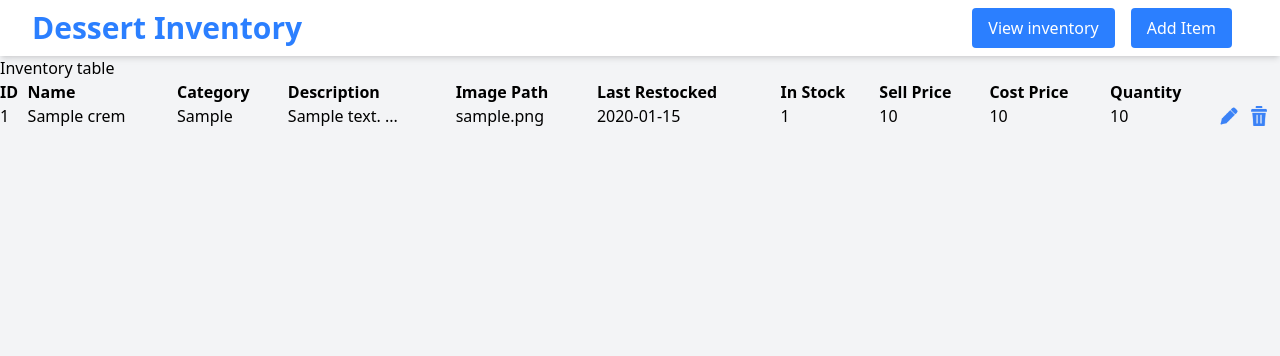
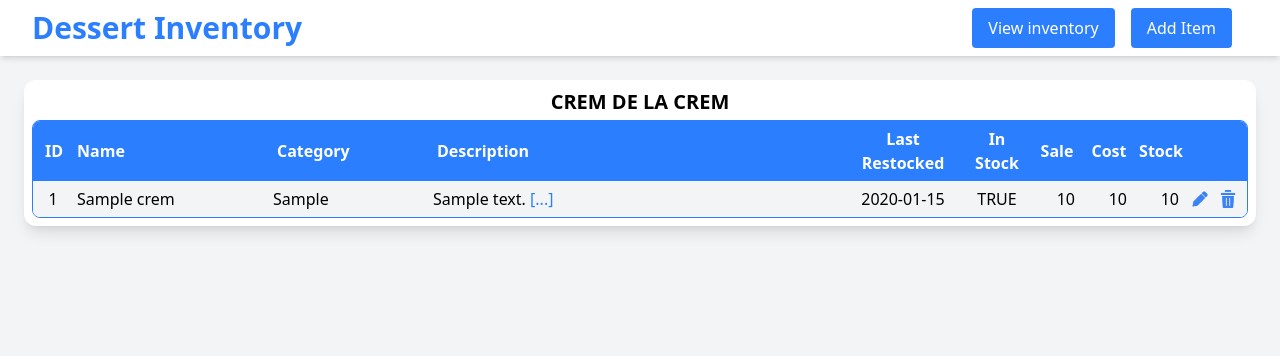
Before and after one commit to rrai23/DessertInv, a PHP site: page / in a window 1280 px wide. Shown: the top 356 px of the page. Run offline with PHP 8.4, Linux system fonts and the light colour scheme; tables that the repository leaves empty hold one stand-in row (values such as "Sample post").

Commit message:
enhance table styling, and improve inventory display

```diff
--- a/add-item.php
+++ b/add-item.php
@@ -20,7 +20,7 @@ if($_SERVER["REQUEST_METHOD"] == "POST"){
         if($conn->query($sql) === TRUE) {
             echo "$name added to $table";
             header("Location: index.php?message=$name%20added%20to%20table%20$table");
-        } else echo "ERror: $conn->error";
+        } else echo "Error: $conn->error";
     }
 }
 else echo "Invalid Request Method";
--- a/dist/styles.css
+++ b/dist/styles.css
@@ -7,22 +7,41 @@
     --font-mono: ui-monospace, SFMono-Regular, Menlo, Monaco, Consolas, "Liberation Mono",
       "Courier New", monospace;
     --color-red-500: oklch(0.637 0.237 25.331);
+    --color-blue-100: oklch(0.932 0.032 255.585);
+    --color-blue-200: oklch(0.882 0.059 254.128);
+    --color-blue-300: oklch(0.809 0.105 251.813);
+    --color-blue-400: oklch(0.707 0.165 254.624);
     --color-blue-500: oklch(0.623 0.214 259.815);
     --color-blue-600: oklch(0.546 0.245 262.881);
     --color-blue-700: oklch(0.488 0.243 264.376);
     --color-gray-100: oklch(0.967 0.003 264.542);
+    --color-gray-200: oklch(0.928 0.006 264.531);
     --color-gray-300: oklch(0.872 0.01 258.338);
+    --color-gray-500: oklch(0.551 0.027 264.364);
+    --color-gray-700: oklch(0.373 0.034 259.733);
     --color-white: #fff;
     --spacing: 0.25rem;
+    --breakpoint-xl: 80rem;
+    --container-sm: 24rem;
+    --container-md: 28rem;
     --container-lg: 32rem;
+    --container-xl: 36rem;
+    --container-4xl: 56rem;
+    --container-7xl: 80rem;
+    --text-sm: 0.875rem;
+    --text-sm--line-height: calc(1.25 / 0.875);
     --text-xl: 1.25rem;
     --text-xl--line-height: calc(1.75 / 1.25);
     --text-3xl: 1.875rem;
     --text-3xl--line-height: calc(2.25 / 1.875);
+    --font-weight-light: 300;
+    --font-weight-normal: 400;
     --font-weight-medium: 500;
     --font-weight-semibold: 600;
     --font-weight-bold: 700;
+    --font-weight-extrabold: 800;
     --radius-md: 0.375rem;
+    --radius-lg: 0.5rem;
     --radius-xl: 0.75rem;
     --ease-in: cubic-bezier(0.4, 0, 1, 1);
     --ease-out: cubic-bezier(0, 0, 0.2, 1);
@@ -344,20 +363,47 @@
       max-width: 96rem !important;
     }
   }
+  .m-2 {
+    margin: calc(var(--spacing) * 2);
+  }
+  .m-4 {
+    margin: calc(var(--spacing) * 4);
+  }
   .m-auto {
     margin: auto;
   }
+  .mx-2 {
+    margin-inline: calc(var(--spacing) * 2);
+  }
+  .mx-6 {
+    margin-inline: calc(var(--spacing) * 6);
+  }
   .my-1 {
     margin-block: calc(var(--spacing) * 1);
   }
+  .mt-1 {
+    margin-top: calc(var(--spacing) * 1);
+  }
   .mt-2 {
     margin-top: calc(var(--spacing) * 2);
   }
+  .mt-6 {
+    margin-top: calc(var(--spacing) * 6);
+  }
   .mt-12 {
     margin-top: calc(var(--spacing) * 12);
   }
   .mr-4 {
     margin-right: calc(var(--spacing) * 4);
+  }
+  .mb-2 {
+    margin-bottom: calc(var(--spacing) * 2);
+  }
+  .mb-4 {
+    margin-bottom: calc(var(--spacing) * 4);
+  }
+  .ml-2 {
+    margin-left: calc(var(--spacing) * 2);
   }
   .box-border {
     box-sizing: border-box;
@@ -458,23 +504,113 @@
   .min-h-screen {
     min-height: 100vh;
   }
+  .w-1 {
+    width: calc(var(--spacing) * 1);
+  }
   .w-1\/2 {
     width: calc(1/2 * 100%);
   }
+  .w-5 {
+    width: calc(var(--spacing) * 5);
+  }
+  .w-7 {
+    width: calc(var(--spacing) * 7);
+  }
+  .w-8 {
+    width: calc(var(--spacing) * 8);
+  }
+  .w-10 {
+    width: calc(var(--spacing) * 10);
+  }
+  .w-12 {
+    width: calc(var(--spacing) * 12);
+  }
+  .w-13 {
+    width: calc(var(--spacing) * 13);
+  }
+  .w-14 {
+    width: calc(var(--spacing) * 14);
+  }
+  .w-15 {
+    width: calc(var(--spacing) * 15);
+  }
+  .w-16 {
+    width: calc(var(--spacing) * 16);
+  }
+  .w-17 {
+    width: calc(var(--spacing) * 17);
+  }
+  .w-18 {
+    width: calc(var(--spacing) * 18);
+  }
+  .w-25 {
+    width: calc(var(--spacing) * 25);
+  }
+  .w-30 {
+    width: calc(var(--spacing) * 30);
+  }
+  .w-35 {
+    width: calc(var(--spacing) * 35);
+  }
+  .w-40 {
+    width: calc(var(--spacing) * 40);
+  }
+  .w-50 {
+    width: calc(var(--spacing) * 50);
+  }
+  .w-80 {
+    width: calc(var(--spacing) * 80);
+  }
+  .w-100 {
+    width: calc(var(--spacing) * 100);
+  }
+  .w-110 {
+    width: calc(var(--spacing) * 110);
+  }
+  .w-120 {
+    width: calc(var(--spacing) * 120);
+  }
+  .w-130 {
+    width: calc(var(--spacing) * 130);
+  }
+  .w-150 {
+    width: calc(var(--spacing) * 150);
+  }
   .w-full {
     width: 100%;
   }
   .w-screen {
     width: 100vw;
   }
+  .max-w-4xl {
+    max-width: var(--container-4xl);
+  }
+  .max-w-7xl {
+    max-width: var(--container-7xl);
+  }
+  .max-w-full {
+    max-width: 100%;
+  }
   .max-w-lg {
     max-width: var(--container-lg);
   }
+  .max-w-md {
+    max-width: var(--container-md);
+  }
   .max-w-none {
     max-width: none;
   }
   .max-w-screen {
     max-width: 100vw;
+  }
+  .max-w-screen-xl {
+    max-width: var(--breakpoint-xl);
+  }
+  .max-w-sm {
+    max-width: var(--container-sm);
+  }
+  .max-w-xl {
+    max-width: var(--container-xl);
   }
   .min-w-screen {
     min-width: 100vw;
@@ -963,6 +1099,9 @@
   .rounded {
     border-radius: 0.25rem;
   }
+  .rounded-lg {
+    border-radius: var(--radius-lg);
+  }
   .rounded-md {
     border-radius: var(--radius-md);
   }
@@ -1077,9 +1216,39 @@
     --tw-border-style: solid;
     border-style: solid;
   }
+  .border-blue-100 {
+    border-color: var(--color-blue-100);
+  }
+  .border-blue-200 {
+    border-color: var(--color-blue-200);
+  }
+  .border-blue-300 {
+    border-color: var(--color-blue-300);
+  }
+  .border-blue-500 {
+    border-color: var(--color-blue-500);
+  }
+  .border-blue-700 {
+    border-color: var(--color-blue-700);
+  }
+  .border-gray-100 {
+    border-color: var(--color-gray-100);
+  }
+  .border-gray-200 {
+    border-color: var(--color-gray-200);
+  }
   .border-gray-300 {
     border-color: var(--color-gray-300);
   }
+  .border-gray-500 {
+    border-color: var(--color-gray-500);
+  }
+  .border-gray-700 {
+    border-color: var(--color-gray-700);
+  }
+  .border-red-500 {
+    border-color: var(--color-red-500);
+  }
   .bg-\(--my_variable\) {
     background-color: var(--my_variable);
   }
@@ -1279,12 +1463,24 @@
   .object-top {
     object-position: top;
   }
+  .p-1 {
+    padding: calc(var(--spacing) * 1);
+  }
   .p-2 {
     padding: calc(var(--spacing) * 2);
   }
+  .p-4 {
+    padding: calc(var(--spacing) * 4);
+  }
   .p-6 {
     padding: calc(var(--spacing) * 6);
   }
+  .px-1 {
+    padding-inline: calc(var(--spacing) * 1);
+  }
+  .px-2 {
+    padding-inline: calc(var(--spacing) * 2);
+  }
   .px-3 {
     padding-inline: calc(var(--spacing) * 3);
   }
@@ -1297,8 +1493,44 @@
   .px-8 {
     padding-inline: calc(var(--spacing) * 8);
   }
+  .py-1 {
+    padding-block: calc(var(--spacing) * 1);
+  }
+  .py-1\.5 {
+    padding-block: calc(var(--spacing) * 1.5);
+  }
   .py-2 {
     padding-block: calc(var(--spacing) * 2);
+  }
+  .py-4 {
+    padding-block: calc(var(--spacing) * 4);
+  }
+  .pt-2 {
+    padding-top: calc(var(--spacing) * 2);
+  }
+  .pr-2 {
+    padding-right: calc(var(--spacing) * 2);
+  }
+  .pr-3 {
+    padding-right: calc(var(--spacing) * 3);
+  }
+  .pr-4 {
+    padding-right: calc(var(--spacing) * 4);
+  }
+  .pr-5 {
+    padding-right: calc(var(--spacing) * 5);
+  }
+  .pb-4 {
+    padding-bottom: calc(var(--spacing) * 4);
+  }
+  .pl-1 {
+    padding-left: calc(var(--spacing) * 1);
+  }
+  .pl-2 {
+    padding-left: calc(var(--spacing) * 2);
+  }
+  .pl-3 {
+    padding-left: calc(var(--spacing) * 3);
   }
   .text-center {
     text-align: center;
--- a/index.php
+++ b/index.php
@@ -12,18 +12,16 @@
             <h1 class="text-3xl font-bold text-blue-500">Dessert Inventory</h1>
         </div>
         <div id="nav-buttons" class="flex space-x-4 mr-4">
-            <button id="button-view-inv" class="cursor-pointer bg-blue-500 text-white px-4 py-2 rounded hover:bg-blue-700 transition active">View inventory</button>
-            <button id="button-add-item" class="cursor-pointer bg-blue-500 text-white px-4 py-2 rounded hover:bg-blue-700 transition">Add Item</button>
+            <a><button id="button-view-inv" class="cursor-pointer bg-blue-500 text-white px-4 py-2 rounded hover:bg-blue-700 transition active">View inventory</button></a>
+            <a><button id="button-add-item" class="cursor-pointer bg-blue-500 text-white px-4 py-2 rounded hover:bg-blue-700 transition">Add Item</button></a>
         </div>
     </nav>
 
-    <!--to be styled: you can style the table in read-database.php-->
-    <div id="inventory-table-div" class="">
-        <h1>Inventory table</h1>
+    <div id="inventory-table-div" class="max-w-full% rounded-xl overflow-hidden m-auto shadow-lg bg-white mx-6 mt-6 p-2">
         <?php include 'read-database.php'; ?>
     </div>
 
-    <div id="add-item-form-div" class="hidden max-w-lg rounded-xl overflow-hidden shadow-lg bg-white m-auto mt-12 p-6">
+    <div id="add-item-form-div" class="hidden max-w-lg rounded-xl overflow-hidden shadow-lg bg-white m-auto mt-6 p-6">
         <h1 class="text-xl font-semibold text-center">Add Item</h1>
         <form id="add-item-form" action="add-item.php" method="post">
             <label for="item-name" class="font-medium">Item Name: </label><br>
@@ -55,7 +53,7 @@
             <label for="item-quantity" class="font-medium">Quantity: </label>
             <input type="number" name="item-quantity" class="w-full my-1 px-3 py-2 border border-gray-300 rounded-md focus:outline-none focus:ring-2 focus:ring-blue-600"><br>
             <div class="flex justify-center">
-                <input type="submit" value="Add Item" class="w-full font-medium mt-2 px-6 py-2 bg-blue-500 text-white rounded-md hover:bg-blue-600 focus:outline-none focus:ring-2 focus:ring-blue-500 focus:ring-opacity-50">
+                <input type="submit" value="Add Item" class="w-full cursor-pointer font-medium mt-2 px-6 py-2 bg-blue-500 text-white rounded-md hover:bg-blue-600 focus:outline-none focus:ring-2 focus:ring-blue-500 focus:ring-opacity-50">
             </div>
         </form>
     </div>
--- a/read-database.php
+++ b/read-database.php
@@ -6,52 +6,69 @@ $table = "crem_de_la_crem";
 $sql = "SELECT * FROM $table";
 $result = $conn->query($sql);
 if ($result->num_rows > 0){
-    echo "<table border='1' style='border-collapse: collapse; width: 100%; text-align: left;'>
-    <tr>
-        <th>ID</th>
-        <th>Name</th>
-        <th>Category</th>
-        <th>Description</th>
-        <th>Image Path</th>
-        <th>Last Restocked</th>
-        <th>In Stock</th>
-        <th>Sell Price</th>
-        <th>Cost Price</th>
-        <th>Quantity</th>
-        <th></th>
-        <th></th>
-    </tr>";
+    $tableName = strtoupper(str_replace("_", " ", $table));
+    echo "<h1 class='text-xl font-semibold text-center'>$tableName</h1>
+    <div class='border border-blue-500 rounded-lg overflow-hidden mt-1'>
+    <table class='border-collapse w-full text-left'>
+        <thead class='bg-blue-500 text-white'>
+            <tr>
+                <th class='font-semibold py-1.5 px-1 pl-3 w-10'>ID</th>
+                <th class='font-semibold py-1.5 px-1 w-50'>Name</th>
+                <th class='font-semibold py-1.5 px-1 w-40'>Category</th>
+                <th class='font-semibold py-1.5 px-1'>Description</th>"
+                 . //<th class='font-semibold py-1.5 px-1'>Image Path</th>
+                "<th class='font-semibold py-1.5 px-1 text-center w-30'>Last Restocked</th>
+                <th class='font-semibold py-1.5 px-1 text-center w-17'>In Stock</th>
+                <th class='font-semibold py-1.5 px-1 text-center w-13'>Sale</th>
+                <th class='font-semibold py-1.5 px-1 text-center w-13'>Cost</th>
+                <th class='font-semibold py-1.5 px-1 text-center w-13'>Stock</th>
+                <th class='font-semibold py-1.5 px-1 w-8'></th>
+                <th class='font-semibold py-1.5 px-1 w-7'></th>
+            </tr>
+        </thead>";
 
+    $rowCnt = 0;
     while ($row = $result->fetch_assoc()){
-        $shortDesc = strlen($row["description"]) > 40 ? substr($row["description"], 0, 40) : $row["description"];
+        //isavailable
+        $row["is_available"] = $row["quantity"] > 0 ? 1 : 0;
+
+        //fixing category
+        $category = str_replace("_", " ", $row["category"]);
+
+        //long and short description
+        $shortDesc = strlen($row["description"]) > 70 ? substr($row["description"], 0, 70) : $row["description"];
         $row["description"] = !empty($row["description"]) ? $row["description"] : "No description available.";
-        echo "<tr>
-            <td>" . $row["id"] . "</td>
-            <td>" . $row["name"] . "</td>
-            <td>" . $row["category"] . "</td>
-            <td>
+
+        //alternating gray background
+        echo ($rowCnt%2==0) ? "<tr class='bg-gray-100'>" : "<tr class='bg-white'>" ;
+        $rowCnt++;
+
+        echo "<td class='text-center'>" . $row["id"] . "</td>
+            <td class='pl-1'>" . $row["name"] . "</td>
+            <td>" . $category . "</td>
+            <td class='text-justify py-1.5 pr-4'>
                 <div class='description-container'>
                     <span class='short-description'>
                         " . htmlspecialchars($shortDesc) . "
-                        <a href='#' class='expand-link'>...</a>
+                        <a href='#' class='expand-link text-blue-500'>[...]</a>
                     </span>
                     <span class='full-description hidden'>
                         " . htmlspecialchars($row["description"]) . "
-                        <a href='#' class='collapse-link'>[Hide]</a>
+                        <a href='#' class='collapse-link text-blue-500'>[Hide]</a>
                     </span>
                 </div>
-            </td>
-            <td>" . $row["image_path"] . "</td>
-            <td>" . $row["last_restocked"] . "</td>
-            <td>" . $row["is_available"] . "</td>
-            <td>" . $row["sell_price"] . "</td>
-            <td>" . $row["cost_price"] . "</td>
-            <td>" . $row["quantity"] . "</td>
-            <td><a href='edit-item.php'><img src='src/edit.png' alt='edit' width='20px'></a></td>
-            <td><a href='delete-item.php'><img src='src/delete.png' alt='delete' width='20px'></a></td>
+            </td>"
+             . //<td>" . $row["image_path"] . "</td>
+            "<td class='text-center'>" . $row["last_restocked"] . "</td>
+            <td class='text-center'>" . ($row["is_available"] ? "TRUE" : "FALSE") . "</td>
+            <td class='text-right pr-2'>" . $row["sell_price"] . "</td>
+            <td class='text-right pr-2'>" . $row["cost_price"] . "</td>
+            <td class='text-right pr-2'>" . $row["quantity"] . "</td>
+            <td class='p-1'><a href='edit-item.php'><img src='src/edit.png' alt='edit' width='18px'></a></td>
+            <td><a href='delete-item.php'><img src='src/delete.png' alt='delete' width='18px'></a></td>
         </tr>";
     }
-    echo "</table>";
+    echo "</table></div>";
 } else {
     echo "0 results found.";
 }
```
Also changed, not shown: other parts of dist/styles.css (+35 -0 lines).
